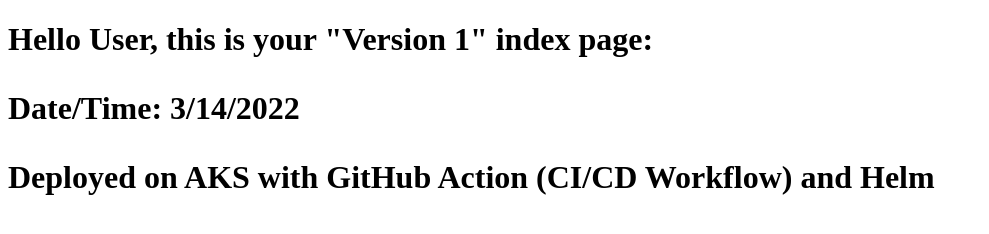
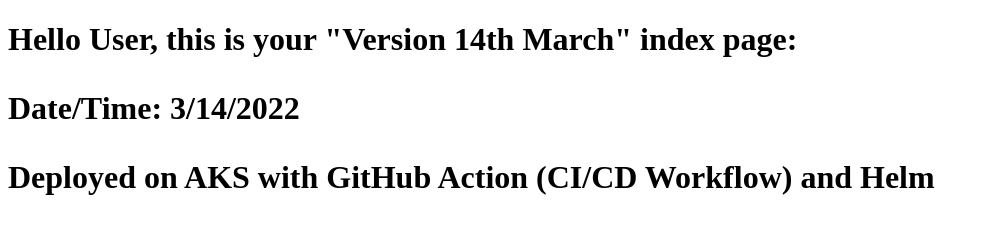
Before and after one commit to mehmetca-tr/demo-cd-wf-1, a plain HTML site: page index.html in a window 1280 px wide. Shown: the whole page, without its empty margins (0-989 px from the left). Drawn offline with Linux system fonts and the light colour scheme.

Commit message:
update workflow and index.html

```diff
--- a/index.html
+++ b/index.html
@@ -7,7 +7,7 @@
         <title>NGINX</title>
     </head>
     <body>
-        <h1>Hello User, this is your "Version 1" index page:
+        <h1>Hello User, this is your "Version 14th March" index page:
         <p>Date/Time: <span id="datetime"></span></p>
         <script>
             var dt=new Date();
```
Also changed, not shown: 1 other file.
